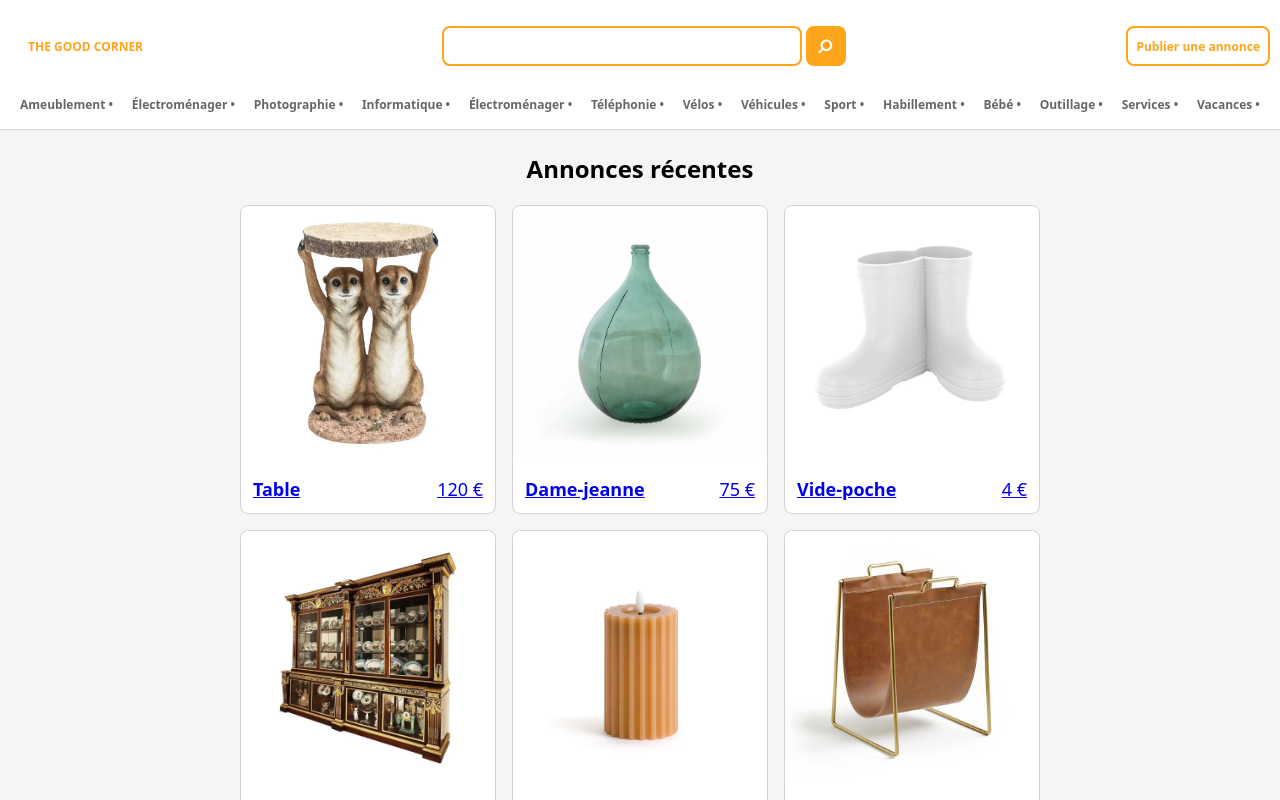
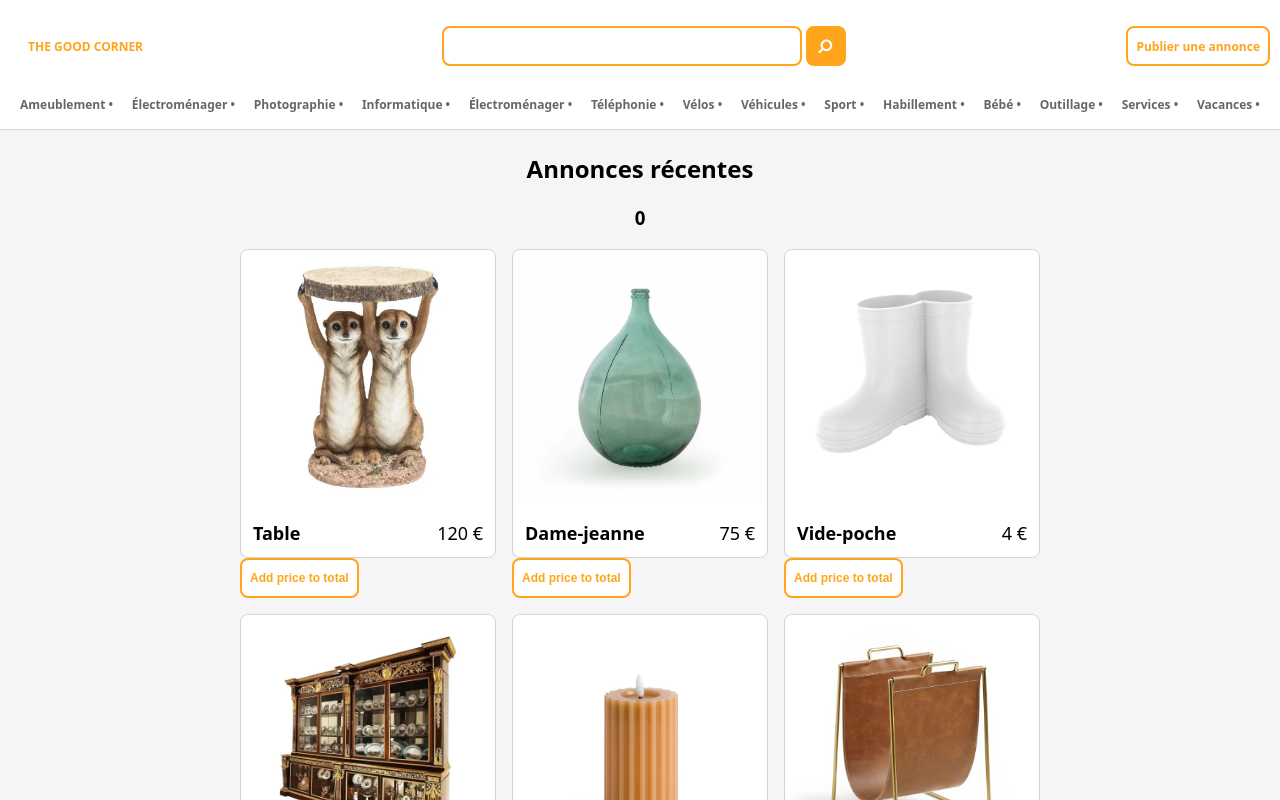
Before and after one commit to Emilia-Raffalli/wild-code-school, a React (Vite) app in the folder frontend/: page / in a window 1280 px wide. Shown: the top 800 px of the page. Built offline with nearby package versions, Linux system fonts and the light colour scheme.

Commit message:
utilisation of useState to update state of total price with onClick

```diff
--- a/frontend/src/components/RecentAds.tsx
+++ b/frontend/src/components/RecentAds.tsx
@@ -1,6 +1,6 @@
-import { Link } from "react-router";
 import { AdCardProps } from "./AdCard";
 import AdCard from "./AdCard"
+import { useState } from "react";
 
 const RecentAds = () => {
     const ads: AdCardProps[] = [
@@ -49,19 +49,25 @@ const RecentAds = () => {
 
     ]
 
+    const [total, setTotal] = useState(0);
     return (
         <>
         <h2>Annonces récentes</h2>
+        <h3>{total}</h3>
         <section className="recent-ads">
             {ads.map((ad) => (
-            <Link key={ad.id} to={`/ad/${ad.id}`} state={{ ad }}>
+                <div key={ad.id}>
                     <AdCard
                     link={ad.link}
                     imgUrl={ad.imgUrl}
                     title={ad.title}
                     price={ad.price}
                 />
-            </Link>
+                <button className='button' onClick = {() => {
+                    setTotal(total + ad.price);
+                }}>
+                    Add price to total </button>
+                </div>
             ))}
         </section>
         </>
```
Lines whose indentation alone changed are shown as unchanged.
